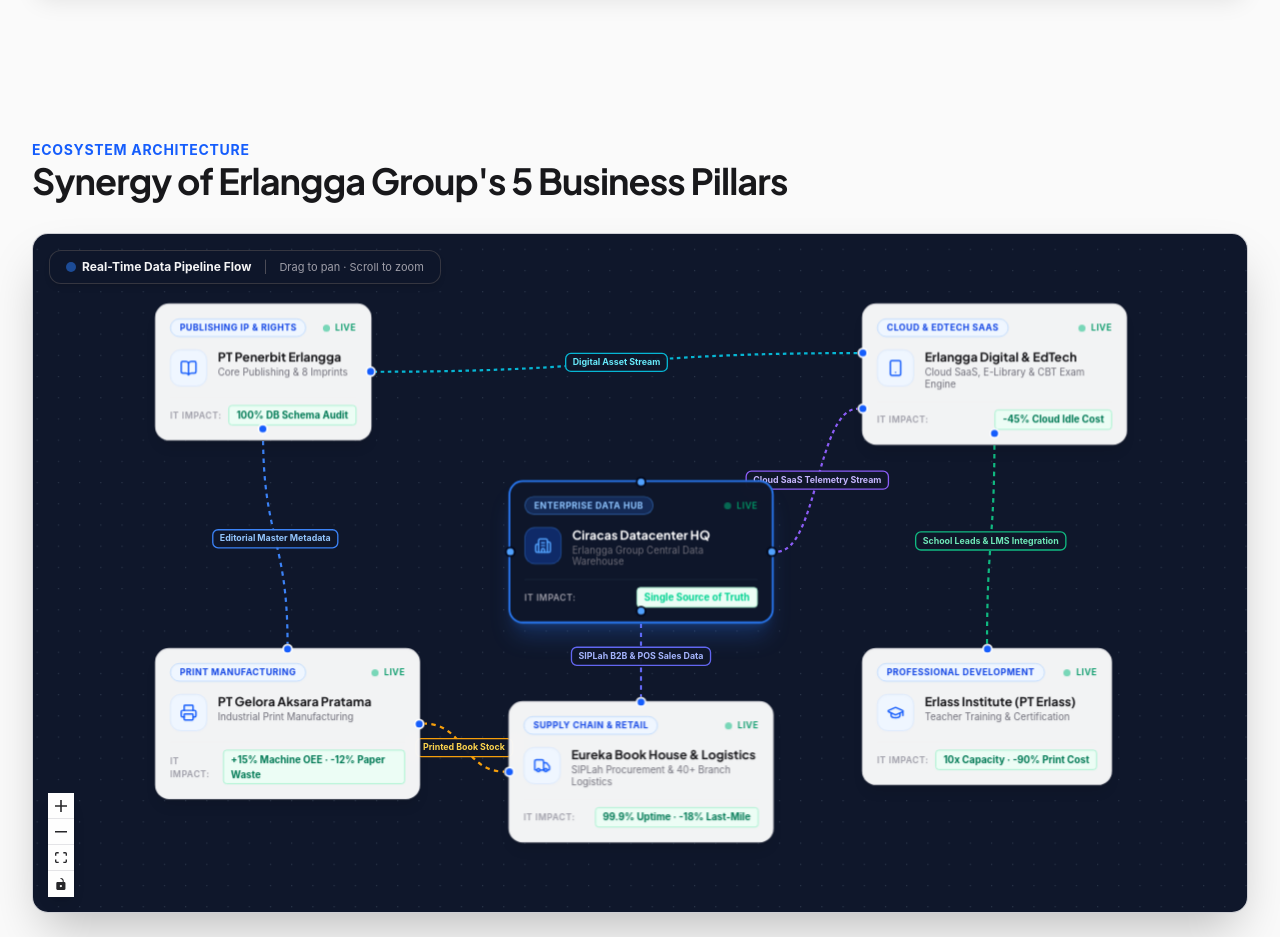
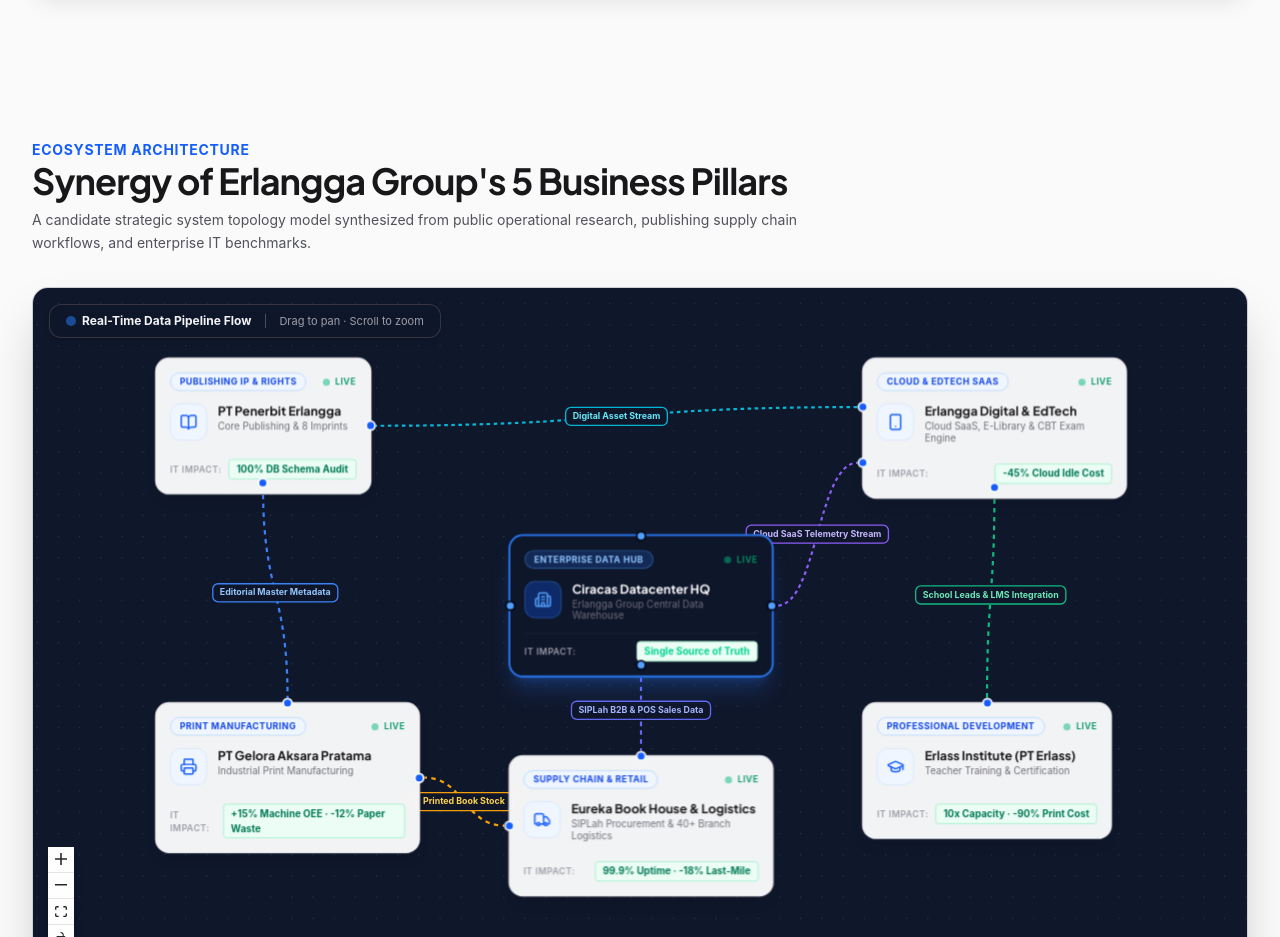
Before and after one commit to okihita/portfolio, a Next.js app: page /erlangga/subsidiaries in a window 1280 px wide. Shown: the part 1280-2217 px from the top of the page. Built offline with nearby package versions, Linux system fonts and the light colour scheme.

Commit message:
docs(erlangga): add professional candidate strategic topology subtitle to ecosystem diagram section

```diff
--- a/components/erlangga/ErlanggaSubsidiariesView.tsx
+++ b/components/erlangga/ErlanggaSubsidiariesView.tsx
@@ -42,6 +42,7 @@
     // Section Tags & Titles
     archTag: "Peta Arsitektur Ekosistem",
     archTitle: "Sinergi 5 Pilar Unit Bisnis Erlangga Group",
+    archSubtitle: "Model arsitektur sistem hipotesis yang disintesis dari riset operasional publik, alur kerja rantai pasok penerbitan, dan tolok ukur TI enterprise.",
 
     timelineTag: "Jejak Rekam 74 Tahun",
     timelineTitle: "Garis Waktu Transformasi & Milestone Sejarah (1952 – 2026+)",
@@ -70,6 +71,7 @@
     // Section Tags & Titles
     archTag: "Ecosystem Architecture",
     archTitle: "Synergy of Erlangga Group's 5 Business Pillars",
+    archSubtitle: "A candidate strategic system topology model synthesized from public operational research, publishing supply chain workflows, and enterprise IT benchmarks.",
 
     timelineTag: "74-Year Heritage",
     timelineTitle: "Historical Transformation Timeline (1952 – 2026+)",
@@ -447,13 +449,16 @@
 
         {/* SECTION 1: INTERACTIVE XYFLOW ECOSYSTEM ARCHITECTURE */}
         <section className="space-y-8">
-          <div className="space-y-2">
+          <div className="space-y-2 max-w-3xl">
             <span className="text-xs sm:text-sm text-blue-600 dark:text-blue-400 uppercase tracking-wider font-bold">
               {t.archTag}
             </span>
             <h2 className="text-3xl sm:text-4xl font-bold tracking-tight text-zinc-900 dark:text-zinc-100">
               {t.archTitle}
             </h2>
+            <p className="text-xs sm:text-sm text-zinc-600 dark:text-zinc-400 leading-relaxed font-normal">
+              {t.archSubtitle}
+            </p>
           </div>
 
           <ErlanggaEcosystemFlow lang={lang} />
```
